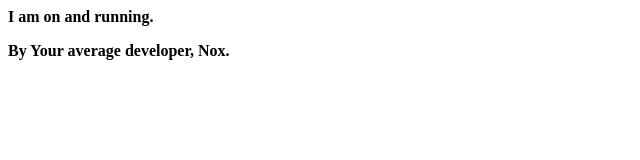
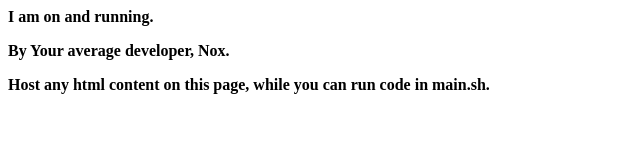
Before and after one commit to NoxShadow-YT/Replit-keeponline, a plain HTML site: page index.html in a window 1280 px wide. Shown: the whole page, without its empty margins (0-640 px from the left). Drawn offline with Linux system fonts and the light colour scheme.

Commit message:
Update index.html

```diff
--- a/index.html
+++ b/index.html
@@ -1,2 +1,3 @@
 <b> I am on and running. <b>
 <p> By Your average developer, Nox. <p>
+Host any html content on this page, while you can run code in main.sh.
```
